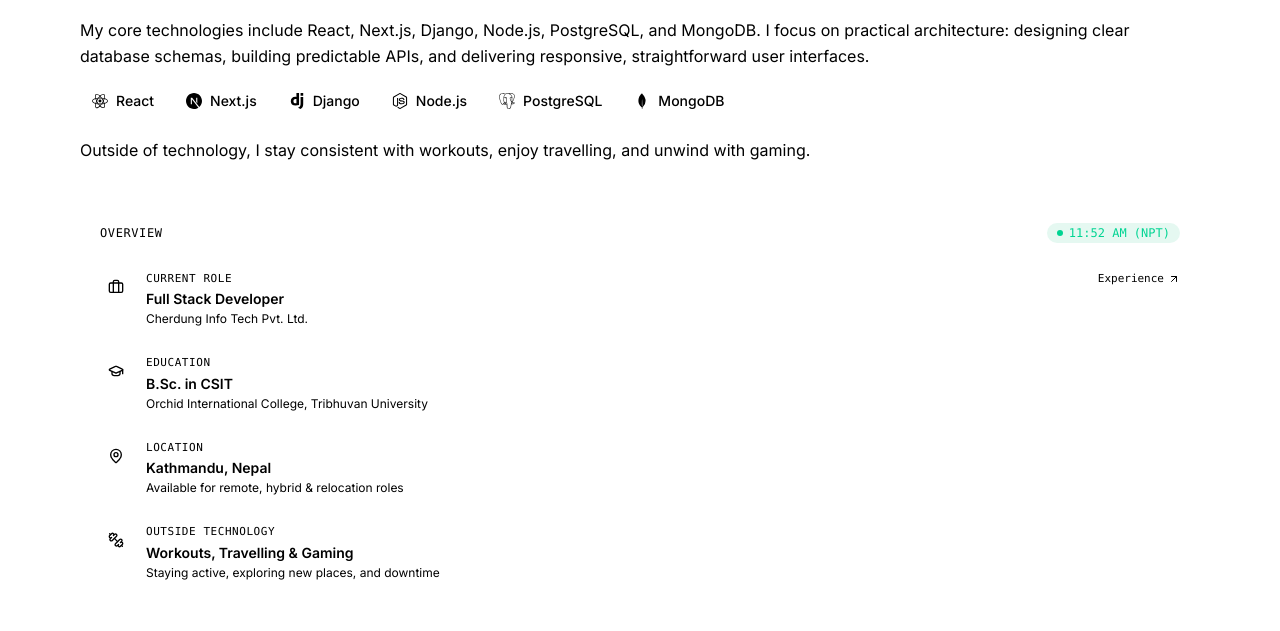
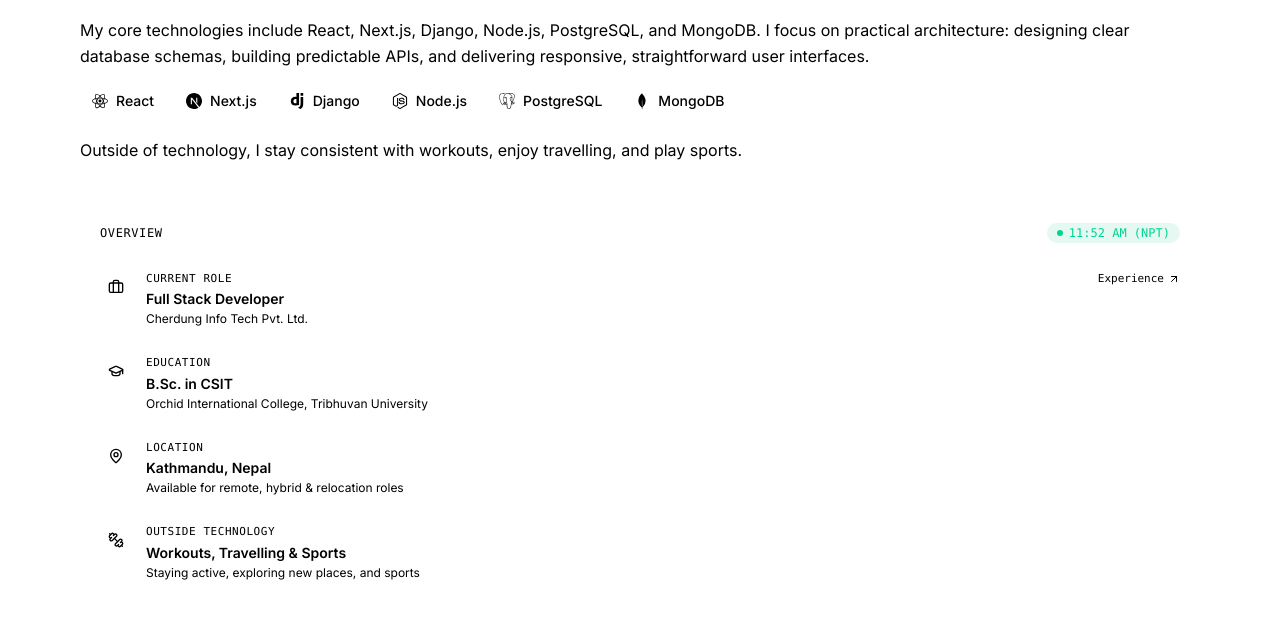
Before and after one commit to Nirajan09/portfolio, a Next.js app: page / in a window 1280 px wide. Shown: the part 1143-1774 px from the top of the page. Built offline with nearby package versions, Linux system fonts and the light colour scheme; no server answers.

Commit message:
docs(about): update personal interests from gaming to sports

```diff
--- a/data/about.ts
+++ b/data/about.ts
@@ -4,7 +4,7 @@ export const about = {
   paragraphs: [
     "I'm a full-stack developer based in Kathmandu, Nepal, currently working at Cherdung Info Tech. I build web applications and backend services, working across database design, REST APIs, and responsive frontend interfaces.",
     "My core technologies include React, Next.js, Django, Node.js, PostgreSQL, and MongoDB. I focus on practical architecture: designing clear database schemas, building predictable APIs, and delivering responsive, straightforward user interfaces.",
-    "Outside of technology, I stay consistent with workouts, enjoy travelling, and unwind with gaming.",
+    "Outside of technology, I stay consistent with workouts, enjoy travelling, and play sports.",
   ],
   coreTechnologies: [
     "React",
@@ -39,8 +39,8 @@ export const about = {
     {
       id: "interests",
       label: "Outside Technology",
-      title: "Workouts, Travelling & Gaming",
-      detail: "Staying active, exploring new places, and downtime",
+      title: "Workouts, Travelling & Sports",
+      detail: "Staying active, exploring new places, and sports",
     },
   ],
 } as const;
```
